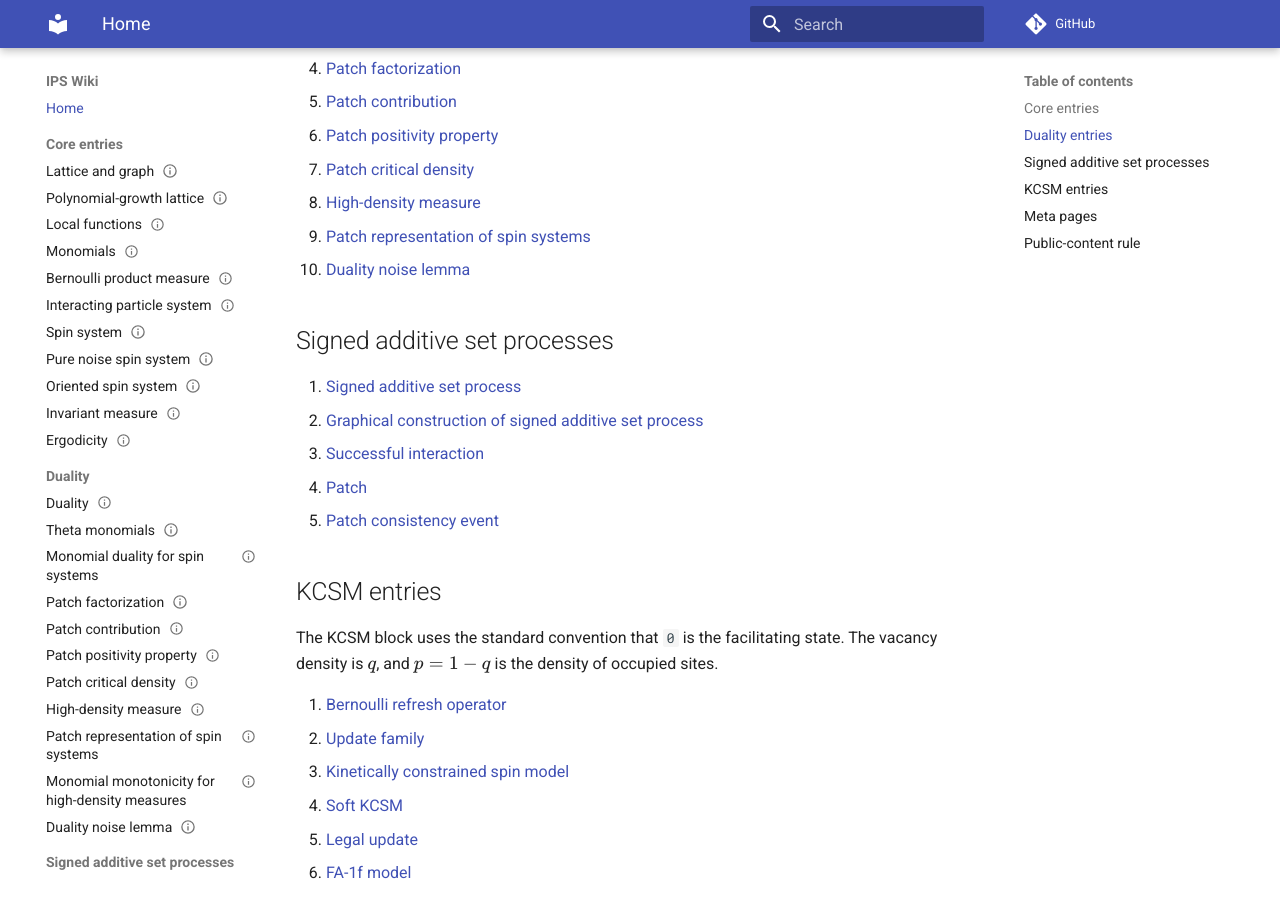
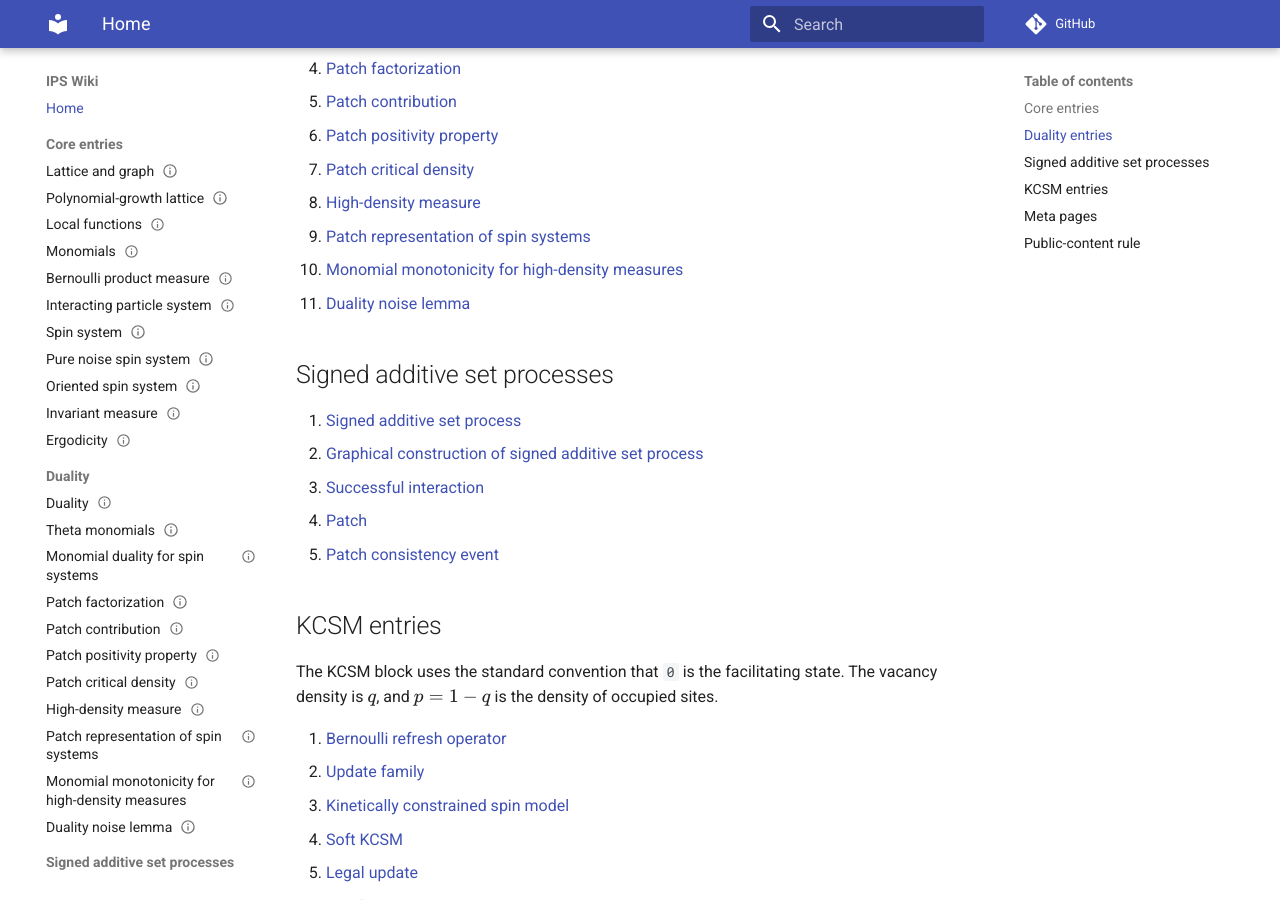
Before and after one commit to maciejgluchowski86-beep/ips-wiki, an MkDocs documentation site: the page built from docs/index.md, in a window 1280 px wide and 900 px high, scrolled down 928 px. Built offline with MkDocs 1.6.1 and Material for MkDocs 9.7.7, drawn with Linux system fonts in a browser that asks for light colours; comment, search, counter and statistics services are not loaded.

Commit message:
Link high-density monomial monotonicity theorem

```diff
--- a/docs/index.md
+++ b/docs/index.md
@@ -31,7 +31,8 @@ A minimal dependency order is:
 7. [Patch critical density](entries/patch-critical-density.md)
 8. [High-density measure](entries/high-density-measure.md)
 9. [Patch representation of spin systems](entries/patch-representation-of-spin-systems.md)
-10. [Duality noise lemma](entries/duality-noise-lemma.md)
+10. [Monomial monotonicity for high-density measures](entries/monomial-monotonicity-for-high-density-measures.md)
+11. [Duality noise lemma](entries/duality-noise-lemma.md)
 
 ## Signed additive set processes
 
```
